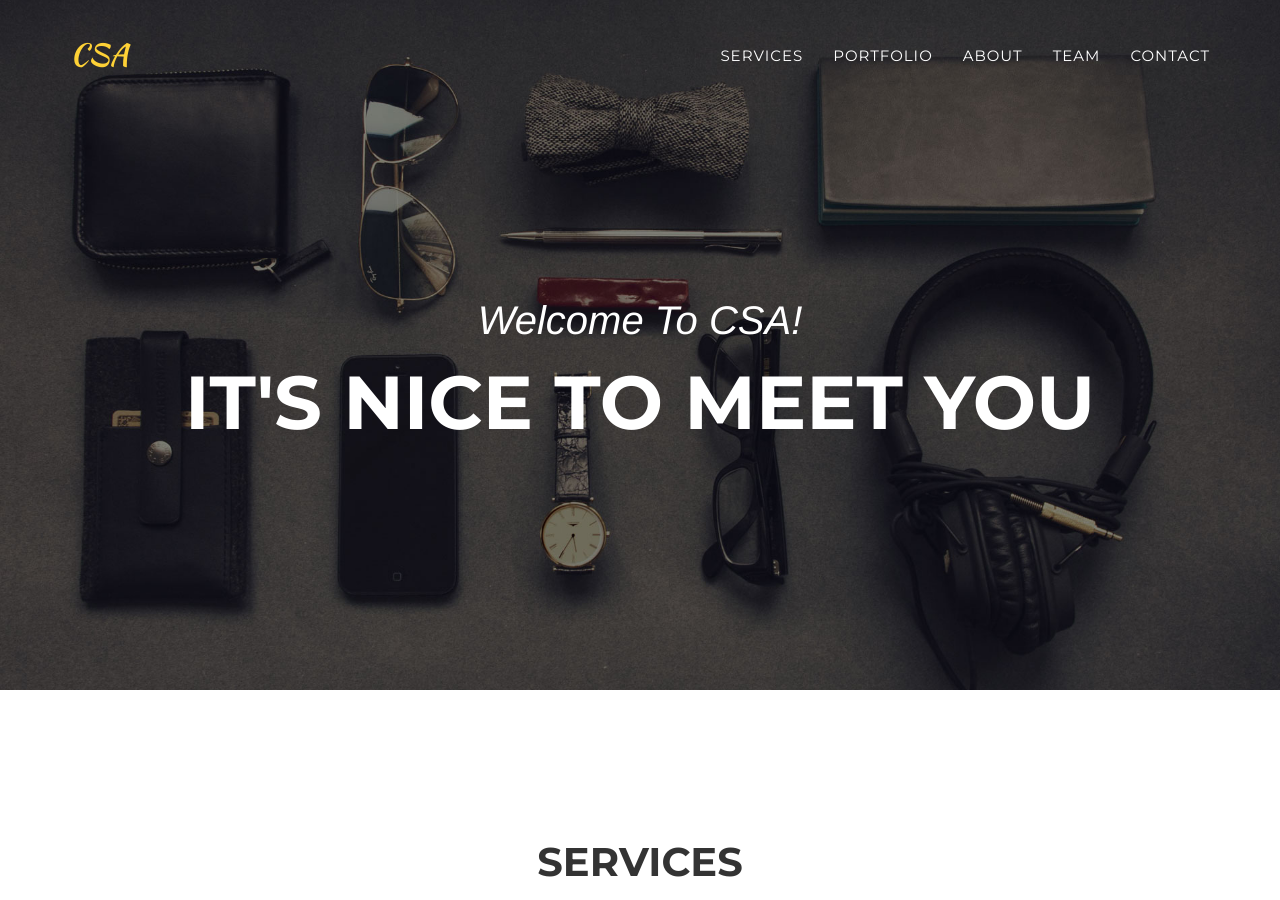
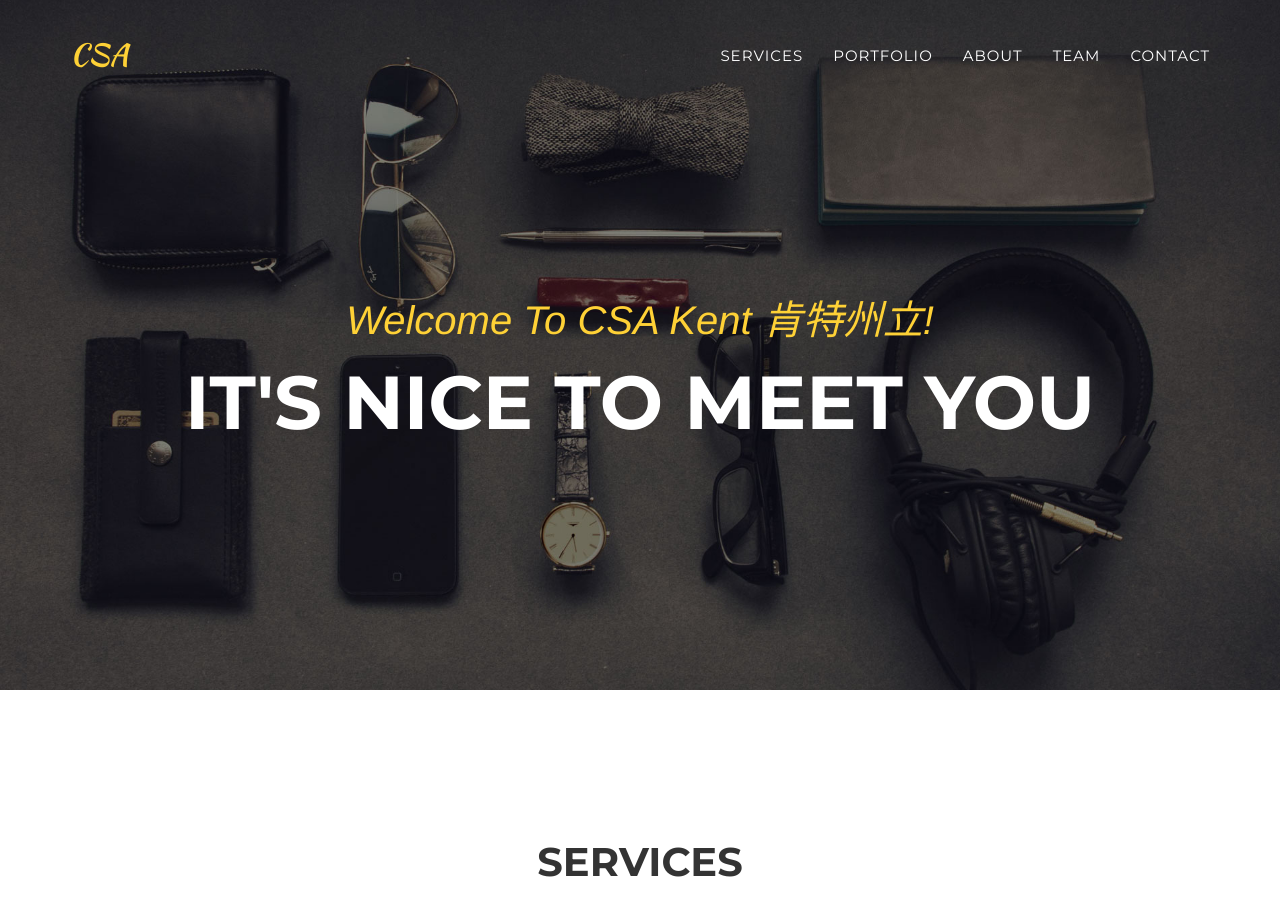
Before and after one commit to csakent/csakent.github.io, a Jekyll site: the page built from index.html, in a window 1280 px wide and 900 px high. Built offline with Jekyll 4.4.1, drawn with Linux system fonts in a browser that asks for light colours; some web fonts are replaced.

Commit message:
更新链接

```diff
--- a/_config.yml
+++ b/_config.yml
@@ -63,4 +63,4 @@ address:
 # Build settings
 markdown: kramdown
 permalink: pretty
-theme: jekyll-theme-cayman
+# theme: jekyll-theme-cayman
--- a/_includes/header.html
+++ b/_includes/header.html
@@ -44,7 +44,7 @@
     <header>
         <div class="container">
             <div class="intro-text">
-                <div class="intro-lead-in">Welcome To CSA!</div>
+                <div class="intro-lead-in"><a href="https://www.kent.edu/China/CSA">Welcome To CSA Kent 肯特州立!</a></div>
                 <div class="intro-heading">It's Nice To Meet You</div>
                 <!-- <a href="#services" class="page-scroll btn btn-xl">Tell Me More</a> -->
             </div>
```
